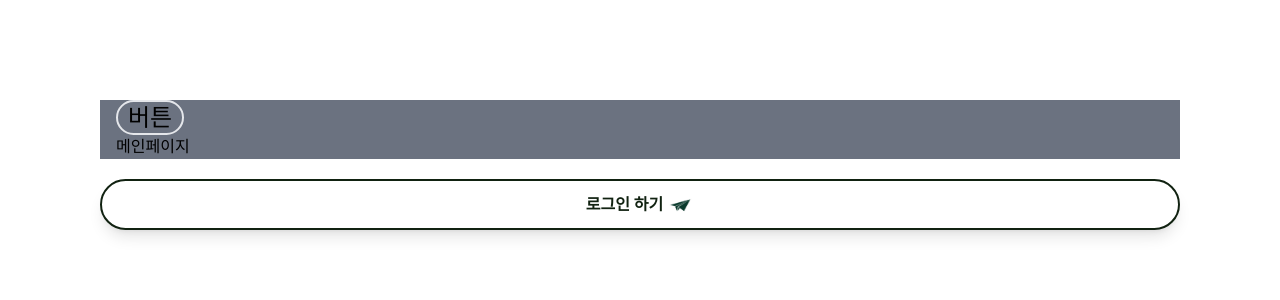
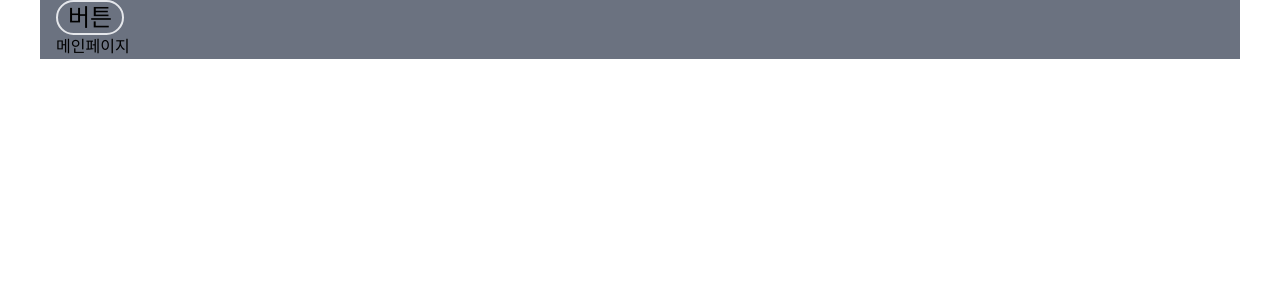
Before and after one commit to joraeng-e/trip.zip, a Next.js app: page / in a window 1280 px wide. Shown: the top 300 px of the page. Built offline with nearby package versions, Linux system fonts and the light colour scheme; a web font is replaced by a local one.

Commit message:
💄 JE-9-style: 버튼 스타일 수정

```diff
--- a/src/components/button/Button.tsx
+++ b/src/components/button/Button.tsx
@@ -38,7 +38,7 @@ export default function Button({
     },
     disabledButton: {
       baseClassName:
-        'w-full h-full md:text-xl flex-center cursor-not-allowed rounded-full bg-gray-300 py-7 text-center font-semibold text-custom-gray-100 hover:shadow-gray-400 shadow-lg hover:shadow-md md:py-11',
+        'w-full h-full md:text-xl flex-center cursor-not-allowed rounded-full bg-[#444444] py-7 text-center font-semibold text-custom-gray-100 hover:shadow-gray-400 shadow-lg hover:shadow-md md:py-11',
       whileHover: {
         backgroundImage: 'linear-gradient(90deg, #787878 0%, #444444 100%)',
       },
--- a/src/pages/index.tsx
+++ b/src/pages/index.tsx
@@ -1,19 +1,13 @@
-import Button from '@/components/button/Button';
 import React from 'react';
 
 export default function Home() {
   return (
-    <div className="p-100">
-      <main className="basic-container mb-20 bg-gray-500">
+    <main className="basic-container bg-gray-500">
       <button className="flex-center h-35 rounded-full border-2 px-10 text-24">
         버튼
       </button>
       <div className="text-xl-bold text-custom-orange-200"></div>
       메인페이지
     </main>
-      <Button variant="inactiveButton" className="h-100 w-200" icon={true}>
-        로그인 하기
-      </Button>
-    </div>
   );
 }
```
Lines whose indentation alone changed are shown as unchanged.
